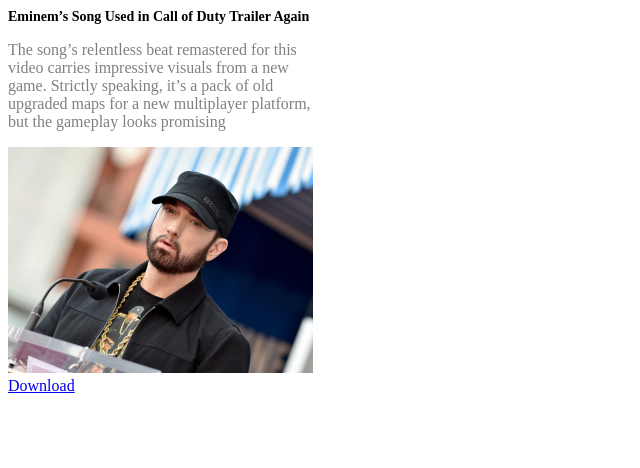
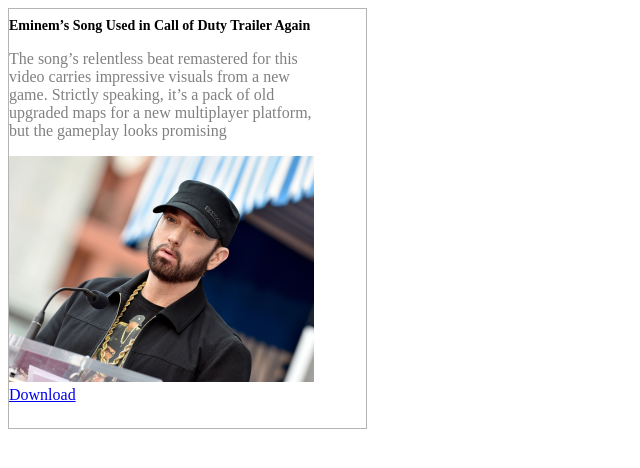
Before and after one commit to Avtandill/border2, a plain HTML site: page index.html in a window 1280 px wide. Shown: the whole page, without its empty margins (0-640 px from the left). Drawn offline with Linux system fonts and the light colour scheme.

Commit message:
style.css

```diff
--- a/style.css
+++ b/style.css
@@ -11,3 +11,9 @@
 .link {
     font-size: 16px;
 }
+.eminem {
+    width: 357px;
+    height: 419px;
+    background-color: #FFF;
+    border: 1px solid #B4B4B4;
+}
```
